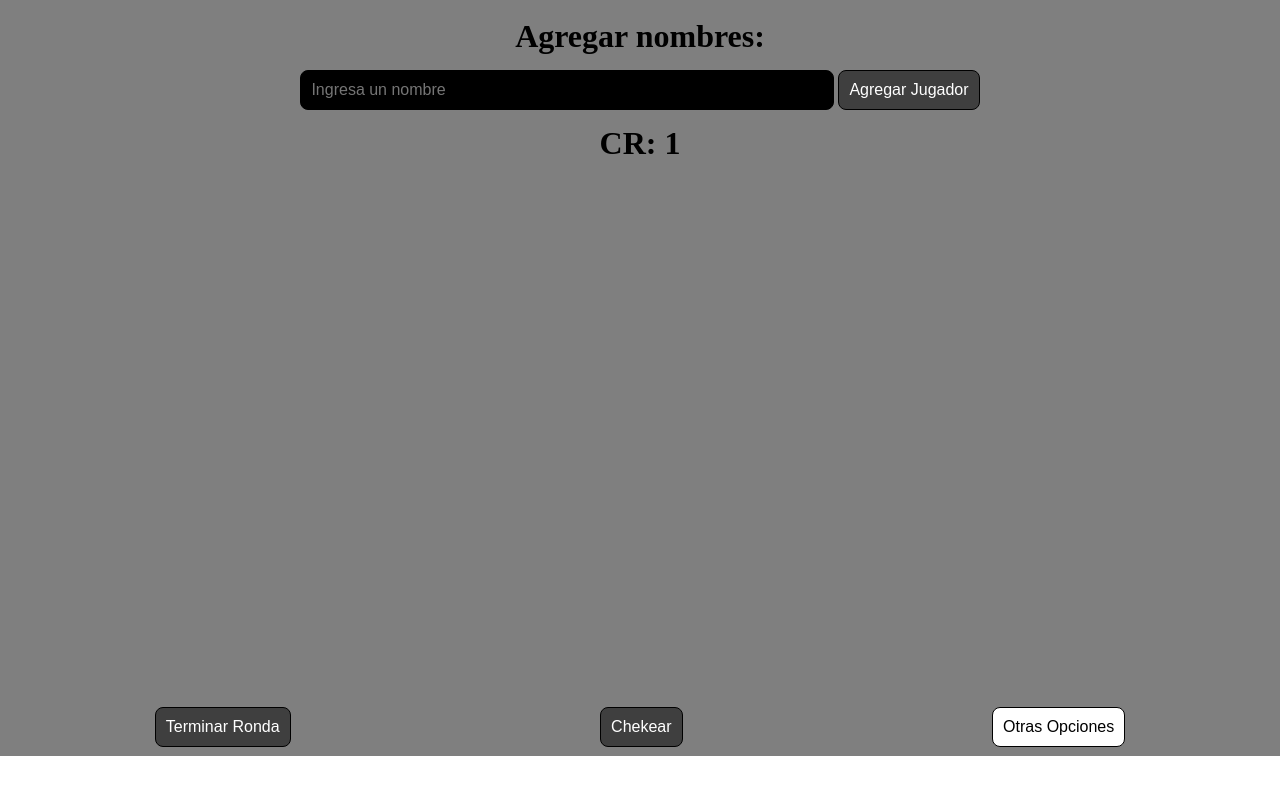
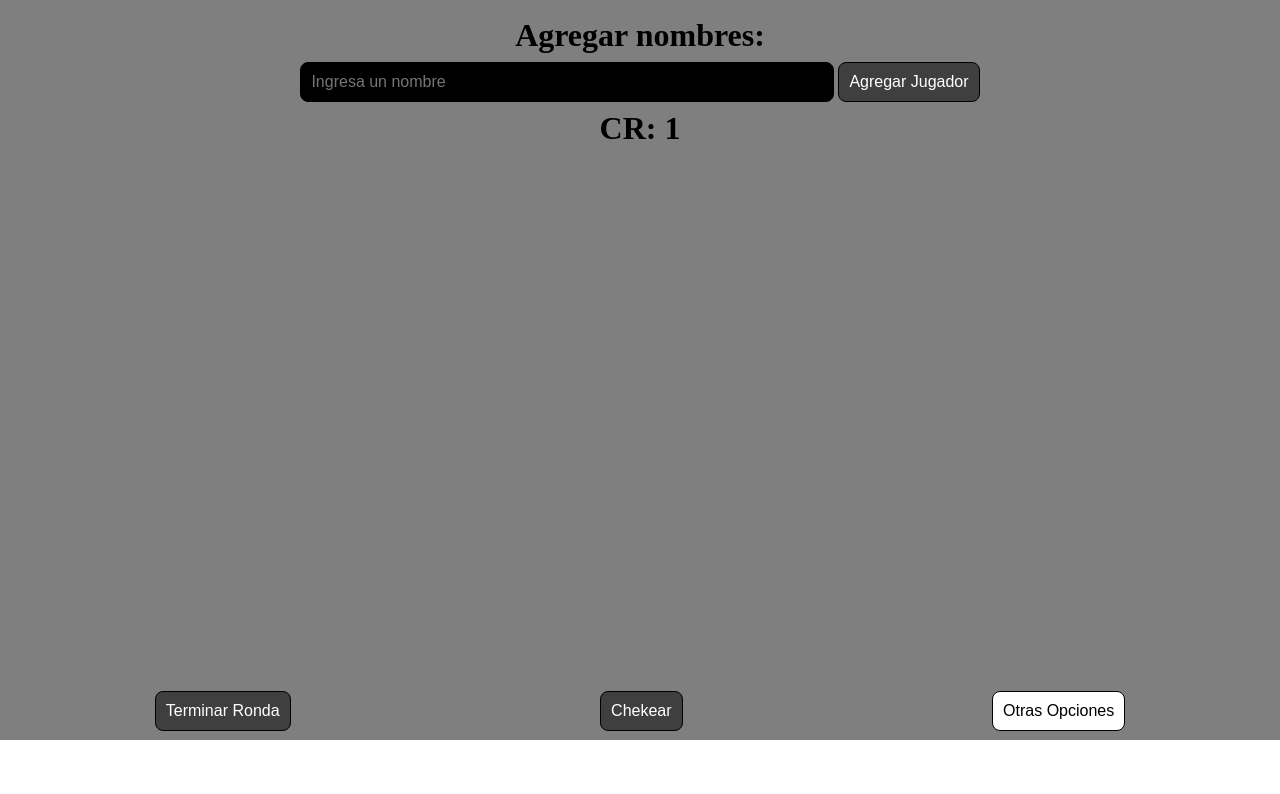
Before and after one commit to MartinIgnaCarcano/AnotadorBases, a plain HTML site: page index.html in a window 1280 px wide. Drawn offline with Linux system fonts and the light colour scheme.

Commit message:
Update style.css

```diff
--- a/style.css
+++ b/style.css
@@ -22,12 +22,12 @@ button:active{
 .header{
     padding-top: 10px;
     width: 100vw;
-    height: 20vh;
+    height: 18vh;
     display: flex;
     flex-direction: column;
     justify-content: center;
     align-items: center;
-    gap: 15px;
+    gap: 8px;
     background-color: rgba(0, 0, 0, 0.5);
 }
 .header input{
```
